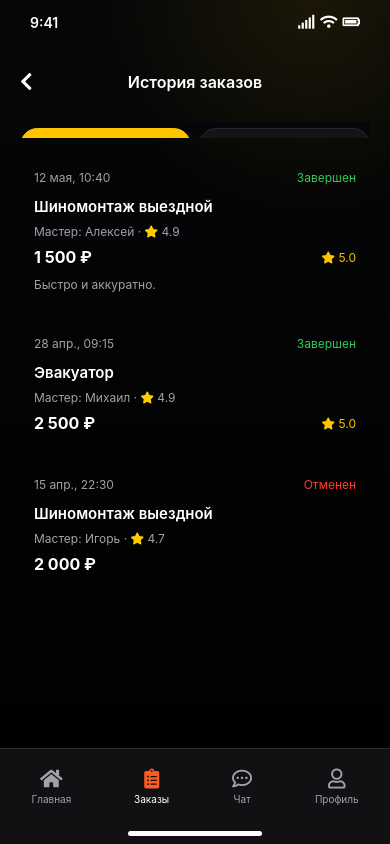
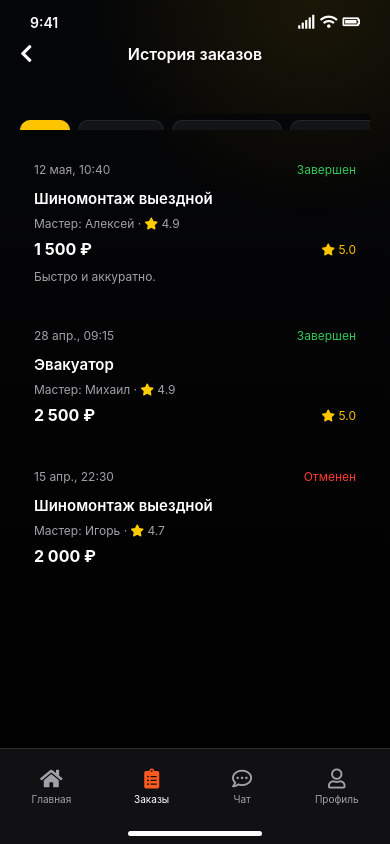
Before and after one commit to Rublevsky495/katim-mvp, a plain HTML site: page index.html in a window 390 px wide. Both pictures are taken after a click on the element "Заказы". Drawn offline with Linux system fonts and the light colour scheme.

Commit message:
fix iphone history tabs position

```diff
--- a/css/customer.css
+++ b/css/customer.css
@@ -1851,3 +1851,25 @@ textarea.field {
     padding-bottom: 140px !important;
   }
 }
+
+@media (max-width: 430px) {
+  #screen-history {
+    padding-top: 96px !important;
+  }
+
+  #screen-history .screen-header {
+    position: absolute !important;
+    top: 44px !important;
+    left: 20px !important;
+    right: 20px !important;
+    z-index: 30 !important;
+  }
+
+  #screen-history .history-tabs {
+    flex-wrap: nowrap !important;
+    margin-top: 18px !important;
+    overflow-x: auto !important;
+    position: relative !important;
+    z-index: 10 !important;
+  }
+}
```
